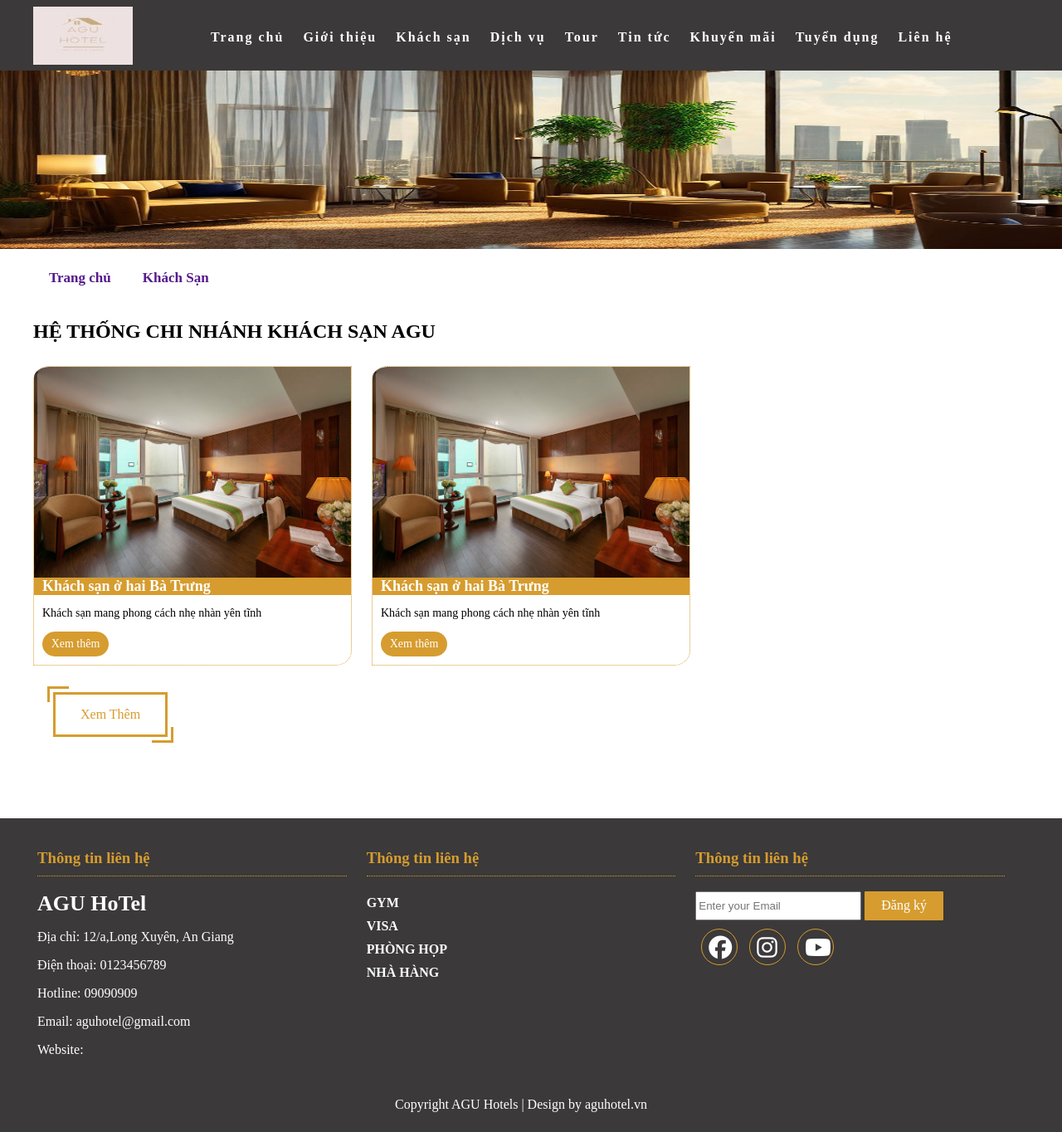
After one commit to NQuocThien/DA_KhachSan, a PHP site: page /menu/hotel.php in a window 1280 px wide. The commit adds this page. Shown: the whole page at 83% size. Run offline with PHP 8.4, Linux system fonts and the light colour scheme; some libraries are stand-ins or nearby versions.

Commit message:
Xong hotel php

```diff
--- a/Main.php
+++ b/Main.php
@@ -39,7 +39,7 @@
                 <ul id="menu_nav" class="menu_nav col l-10 m-0 c-0">
                       <a href="">Trang chủ</a>
                       <a href="">Giới thiệu</a>
-                      <a href="">Khách sạn</a>
+                      <a href="./menu/hotel.php">Khách sạn</a>
                       <a href="">Dịch vụ</a>
                       <a href="">Tour</a>
                       <a href="">Tin tức</a>
@@ -281,6 +281,7 @@
                 </div>
             </div>
         </div>
+
     </div>
 
 
--- /dev/null
+++ b/css/hotel.css
@@ -0,0 +1,291 @@
+body{
+    padding: 0;
+    margin: 0;
+    background-color: #ffffff;
+}
+a{
+    text-decoration: none;
+
+}
+:root{
+    --color_header: #3b3939;
+    --color_textNav: white;
+
+}
+* {
+    box-sizing: border-box;
+  }
+.col {
+
+    background-clip: content-box;
+    margin-top: 8px;
+    margin-bottom: 8px;
+  }
+#header{
+    align-items:center;
+    background-color:var(--color_header);
+    font-size:12px;
+    position: fixed;
+    z-index: 999;
+    height: 85px;
+}
+
+.menu {
+    align-items:center;
+}
+.logo img{
+    height:70px;
+
+    width: 120px;
+    background-size: 100% 100%;
+    background-repeat: no-repeat;
+
+}
+.menu_nav{
+    list-style: none;
+    align-items: center;
+
+}
+.menu_nav a{
+    font-size:16px;
+    font-weight:600;
+    letter-spacing:2px;
+    padding:4px 10px;
+    text-decoration: none;
+    color:white;
+}
+#menu_nav,#logo_header{
+    background-color: var(--color_header);
+}
+.menu_nav a:hover{
+    color: #ffa51e;
+}
+
+#header .menu .menu__sub{
+    color: aliceblue;
+    font-size: 18px;
+}
+#header .menu .menu__sub .menu__sub-icon{
+    cursor: pointer;
+}
+/* =================banner */
+.main_banner img{
+    background-repeat: no-repeat;
+    background-size: 100% 100%;
+    width: 100%;
+    height: 300px;
+}
+/* =======main */
+.main{
+    background-color: white;
+    display: flex;
+}
+.main ul li{
+    list-style: none;
+}
+.main ul{
+    display: flex;
+}
+.main li {
+    /* border-bottom: 1px dotted #000; */
+    font-size: 17px;
+    font-weight: 600;
+    margin: 0 14px;
+    padding: 5px;
+    position: relative;
+
+
+}
+.main li span{
+    position: absolute;
+    bottom: 0;
+    left: 0;
+    height: 2px;
+    width: 0;
+    display: block;
+    transition: all 0.25s linear;
+    background-color: #000;
+}
+.main li:hover span{
+    width: 100%;
+}
+/* ================================= warp card============================== */
+.intro_branch{
+    height: 600px;
+}
+.warpCard
+{
+    height: auto;
+    border: 1px dotted #d69c2f;
+    padding: 0;
+    border-radius: 5% 0% 5% 0%;
+}
+.warpCard .card_img{
+
+    border-radius: 5% 0% 0% 0%;
+    overflow: hidden;
+}
+.warpCard .card_img img{
+
+    transition: all .5s ease-in-out;
+
+}
+.warpCard .card_img:hover img{
+    opacity: 0.7;
+    transform: scale(1.1);
+}
+.warpCard .card_title {
+    background-color:#d69c2f ;
+}
+.warpCard .card_title a{
+    color: white;
+    font-size: 18px;
+    font-weight: 800;
+    text-align: start;
+}
+.warpCard .card_title {
+    padding: 0 10px;
+    text-align: start;
+}
+.warpCard .card_body{
+    padding: 0 10px;
+    text-align: start;
+    font-size: 14px;
+}
+.warpCard .card_body .btn{
+    display: flex;
+    justify-content: center;
+    align-items: center;
+    height: 30px;
+    width: 80px;
+    background-color:#d69c2f ;
+    border-radius: 30px;
+    margin-bottom: 10px;
+}
+.btn.btn1{
+    border-radius: 18px 0 18px 0 !important;
+}
+.warpCard .card_body .btn a{
+    color: white;
+}
+.intro_branch .buton_ok{
+    margin: 24px;
+    padding: 15px 30px;
+    display: inline-block;
+    color: #d69c2f;
+    position: relative;
+    border: 3px solid #d69c2f;
+}
+.intro_branch .buton_ok span{
+    position: absolute;
+    background-color: #d69c2f;
+    display: block;
+    transition: all 0.25s linear;
+}
+.intro_branch .buton_ok span:nth-child(1){
+    top: -10px;
+    left: -10px;
+    width: 20%;
+    height: 3px;
+}
+.intro_branch .buton_ok span:nth-child(2){
+    top: -10px;
+    left: -10px;
+    width: 3px;
+    height: 40%;
+}
+.intro_branch .buton_ok span:nth-child(3){
+    bottom: -10px;
+    right: -10px;
+    width: 3px;
+    height: 40%;
+}
+.intro_branch .buton_ok span:nth-child(4){
+    bottom: -10px;
+    right: -10px;
+    width: 20%;
+    height: 3px;
+}
+.intro_branch .buton_ok:hover span:nth-child(1),
+.buton_ok:hover span:nth-child(4){
+    width: 114.9%;
+}
+.intro_branch .buton_ok:hover span:nth-child(2),
+.buton_ok:hover span:nth-child(3){
+    height: 140%;
+}
+.intro_branch .buton_ok:hover{
+    background-color:#b4b409;
+    color:#fff;
+    border: none;
+    /* outline: none; */
+}
+/* ==============footer start */
+.container{
+    width: 100%;
+    background-color: #3b3939;
+    color: white;
+}
+.container .row{
+    width: 100%;
+    padding:0 45px;
+}
+.footer_name .title{
+    color: #d69c2f;
+    padding: 10px 0;
+    border-bottom: 1px dotted #d69c2f;
+}
+.address span{
+    font-size: 26px;
+    font-weight: 600;
+}
+.footer_name ul li{
+    list-style: none;
+}
+.footer_name ul{
+    padding: 0;
+}
+.footer_name li{
+    padding: 5px 0;
+}
+.menu_footer a{
+    text-decoration: none;
+    font-weight: 600;
+    color: white;
+}
+.form_submit input{
+    height: 35px;
+    width: 200px;
+}
+.form_submit a{
+    color: white;
+    background-color:#d69c2f;
+    padding: 8px 20px 10px;
+    border-radius: 1px;
+    text-decoration: none;
+}
+.list_icon_mxh{
+    display: flex;
+}
+.list_icon_mxh .icon_item{
+    width: 44px;
+    height: 44px;
+    margin: 10px 7px;
+    border-radius: 44px;
+    position: relative;
+    border: 1px solid #d69c2f;
+
+}
+.icon_item span{
+    position: absolute;
+    top:8px;
+    left: 8px;
+}
+.icon_item i{
+    font-size: 28px;
+    color: white;
+}
+.end_footer{
+    text-align: center;
+}
+/* ==============footer end */
--- /dev/null
+++ b/menu/hotel.php
@@ -0,0 +1,151 @@
+<!DOCTYPE html>
+<html lang="en">
+<head>
+    <meta charset="UTF-8">
+    <meta http-equiv="X-UA-Compatible" content="IE=edge">
+    <meta name="viewport" content="width=device-width, initial-scale=1.0">
+    <title>Document</title>
+    <link rel="stylesheet" href="../css/hotel.css">
+    <link rel="stylesheet" href="../css/Grid.css">
+    <link
+      href="https://fonts.googleapis.com/css2?family=Poppins:wght@400;600&display=swap"
+      rel="stylesheet"
+    />
+    <script src="https://kit.fontawesome.com/0f57b9b4e5.js" crossorigin="anonymous"></script>
+</head>
+<body>
+    <div id="header" class = "grid">
+        <div class="grid wide">
+            <div class="menu row">
+                <a href="Main.php" id="logo_header" class="logo col l-2 m-2 c-2"><img src="../img/logo.jpg" alt=""></a>
+                <ul id="menu_nav" class="menu_nav col l-10 m-0 c-0">
+                    <a href="../Main.php">Trang chủ</a>
+                    <a href="">Giới thiệu</a>
+                    <a href="../menu/hotel.php">Khách sạn</a>
+                    <a href="">Dịch vụ</a>
+                    <a href="">Tour</a>
+                    <a href="">Tin tức</a>
+                    <a href="">Khuyến mãi</a>
+                    <a href="">Tuyển dụng</a>
+                    <a href="">Liên hệ</a>
+                </ul>
+                <div class="l-0 m-8 c-8 "></div>
+                <div class="menu__sub l-0 m-2 c-2">
+                    <i class="fa-solid fa-bars menu__sub-icon" ></i>
+                </div>
+            </div>
+        </div>
+    </div>
+    <div class="main_banner">
+        <img src="../images/ks1.jpg" alt="">
+    </div>
+    <div class="main">
+        <div class="">
+            <ul>
+                <li><a href="">Trang chủ</a>
+                    <span></span>
+                </li>
+                <li>
+                    <a href="">Khách Sạn</a>
+                    <span></span>
+                </li>
+            </ul>
+        </div>
+    </div>
+    <div class="intro_branch grid wide">
+        <h2 class="_title fronText">HỆ THỐNG CHI NHÁNH KHÁCH SẠN AGU</h2>
+        <div class="grid wide">
+            <div class="row">
+                <div class = "col l-4 m-4 c-12">
+
+                    <div class="warpCard">
+                        <div class="card_img">
+                            <img src="../images/ksn1.jpg" class = "l-12"alt="
+                            " alt="">
+                        </div>
+                        <div class="card_title l-12 m-12 c-12 ">
+                            <a href="" class ="fronText">Khách sạn ở hai Bà Trưng</a>
+                        </div>
+                        <div class="card_body fronText">
+                            <p>Khách sạn mang phong cách nhẹ nhàn yên tĩnh</p>
+                            <div class="btn">
+                                <a href="" class="fronText">Xem thêm</a>
+                            </div>
+                        </div>
+                    </div>
+                </div>
+                <div class = "col l-4 m-4 c-12">
+
+                    <div class="warpCard">
+                        <div class="card_img">
+                            <img src="../images/ksn1.jpg" class = "l-12"alt="
+                            " alt="">
+                        </div>
+                        <div class="card_title l-12 m-12 c-12 ">
+                            <a href="" class ="fronText">Khách sạn ở hai Bà Trưng</a>
+                        </div>
+                        <div class="card_body fronText">
+                            <p>Khách sạn mang phong cách nhẹ nhàn yên tĩnh</p>
+                            <div class="btn">
+                                <a href="" class="fronText">Xem thêm</a>
+                            </div>
+                        </div>
+                    </div>
+                </div>
+            </div>
+        </div>
+        <a href="" class="buton_ok">Xem Thêm
+            <span></span><span></span><span></span><span></span>
+        </a>
+    </div>
+    <!-- Footer -->
+    <footer>
+        <div class="container">
+            <div class="row">
+                <div class="col l-4">
+                    <div class="footer_name">
+                        <h3 class="title">Thông tin liên hệ</h3>
+                        <div class="address">
+                            <span >AGU HoTel</span>
+                            <p>Địa chỉ: 12/a,Long Xuyên, An Giang</p>
+                            <p>Điện thoại: 0123456789</p>
+                            <p>Hotline: 09090909</p>
+                            <p>Email: aguhotel@gmail.com</p>
+                            <p>Website: </p>
+                        </div>
+                    </div>
+                </div>
+                <div class="col l-4">
+                    <div class="footer_name">
+                        <h3 class="title">Thông tin liên hệ</h3>
+                        <ul class="menu_footer">
+                            <li><a href="">GYM</a></li>
+                            <li><a href="">VISA</a></li>
+                            <li><a href="">PHÒNG HỌP</a></li>
+                            <li><a href="">NHÀ HÀNG</a></li>
+                        </ul>
+                    </div>
+                </div>
+                <div class="col l-4">
+                    <div class="footer_name">
+                        <h3 class="title">Thông tin liên hệ</h3>
+                        <div class="form_submit">
+                            <input type="text" placeholder="Enter your Email">
+                            <a href="" class=" buton btn_footer">Đăng ký</a>
+                        </div>
+                        <div class="list_icon_mxh">
+                            <div class="icon_item"><a href=""><span><i class="fa-brands fa-facebook"></i></span></a></div>
+                            <div class="icon_item"><a href=""><span><i class="fa-brands fa-instagram"></i></span></a></div>
+                            <div class="icon_item"><a href=""><span><i class="fa-brands fa-youtube"></i></span></a></div>
+                        </div>
+                    </div>
+                </div>
+                <div class="col l-12 end_footer">
+                     <p>Copyright AGU Hotels | Design by aguhotel.vn</p>
+
+                </div>
+            </div>
+        </div>
+      </footer>
+</body>
+</html>
```
